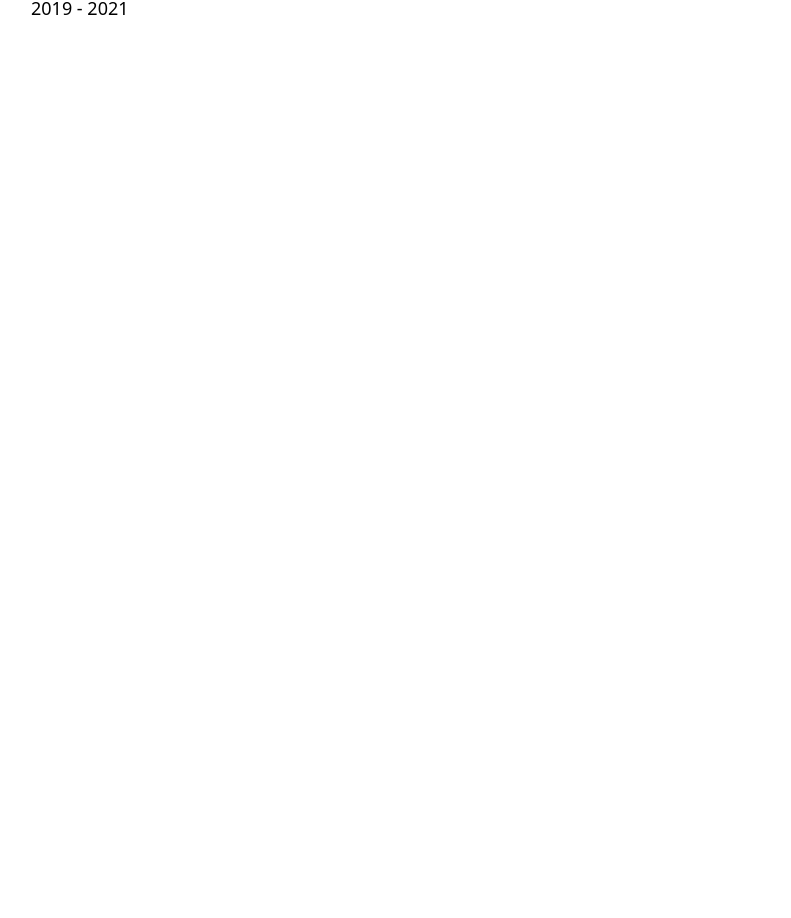
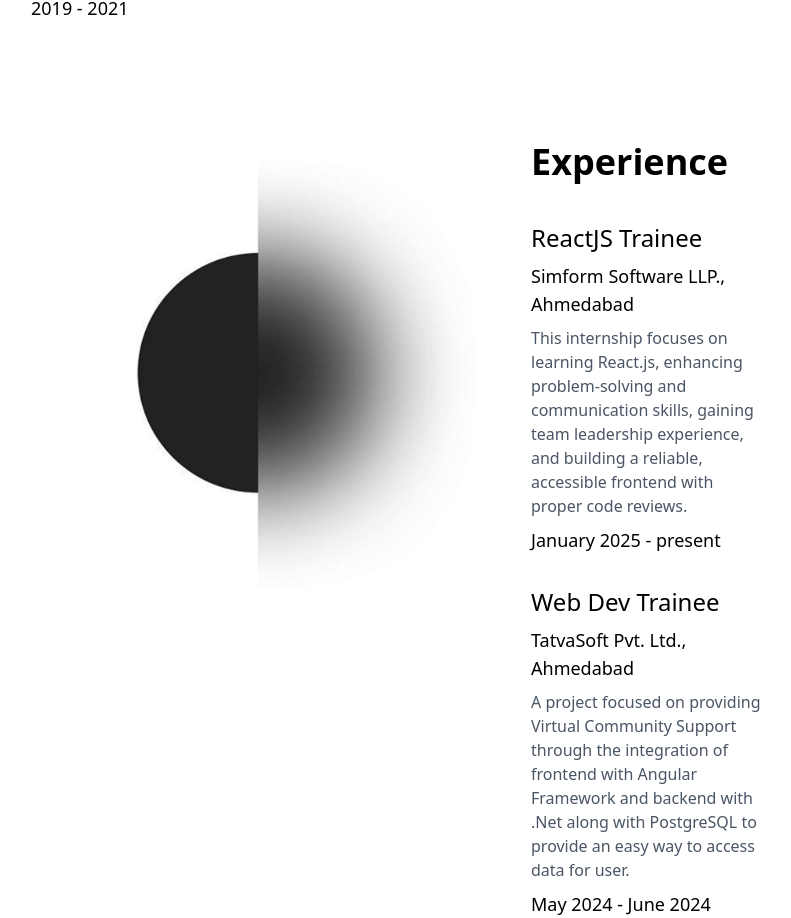
Before and after one commit to krushna-simform/03-portfolio, a React (Vite) app: page / in a window 1280 px wide. Shown: the part 2153-3071 px from the top of the page, without its empty margins (241-1032 px from the left). Before the commit the page ends 2175 px from the top, so only its background shows below. Built offline with nearby package versions, Linux system fonts and the light colour scheme.

Commit message:
FEATURE: add experience component in about section

```diff
--- a/src/components/About.tsx
+++ b/src/components/About.tsx
@@ -1,6 +1,11 @@
 import { EDUCATION } from "@/data/education";
-import { Education } from "./ui/Education";
+import { Education } from "@/components/ui/Education";
+
+import { EXPERIENCE } from "@/data/experience";
+import { Experience } from "@/components/ui/Experience";
+
 import educationImage from "/images/education.svg";
+import experienceImage from "/images/experience.png";
 
 export const About = () => {
   return (
@@ -28,6 +33,30 @@ export const About = () => {
             <img src={educationImage} alt="Round Shape Image" />
           </div>
         </div>
+
+        <div className="flex justify-between mt-30">
+          <div className="hidden lg:block lg:min-w-[500px]">
+            <img src={experienceImage} alt="Round Shape Image" />
+          </div>
+          <div className="space-y-8">
+            <p className="text-4xl font-bold" role="heading">
+              Experience
+            </p>
+            <div className="space-y-8 mt-10">
+              {EXPERIENCE.map((experience) => (
+                <Experience
+                  company={experience.company}
+                  role={experience.role}
+                  description={experience.description}
+                  city={experience.city}
+                  from={experience.from}
+                  to={experience.to}
+                  key={experience.company}
+                />
+              ))}
+            </div>
+          </div>
+        </div>
       </div>
     </div>
   );
```
